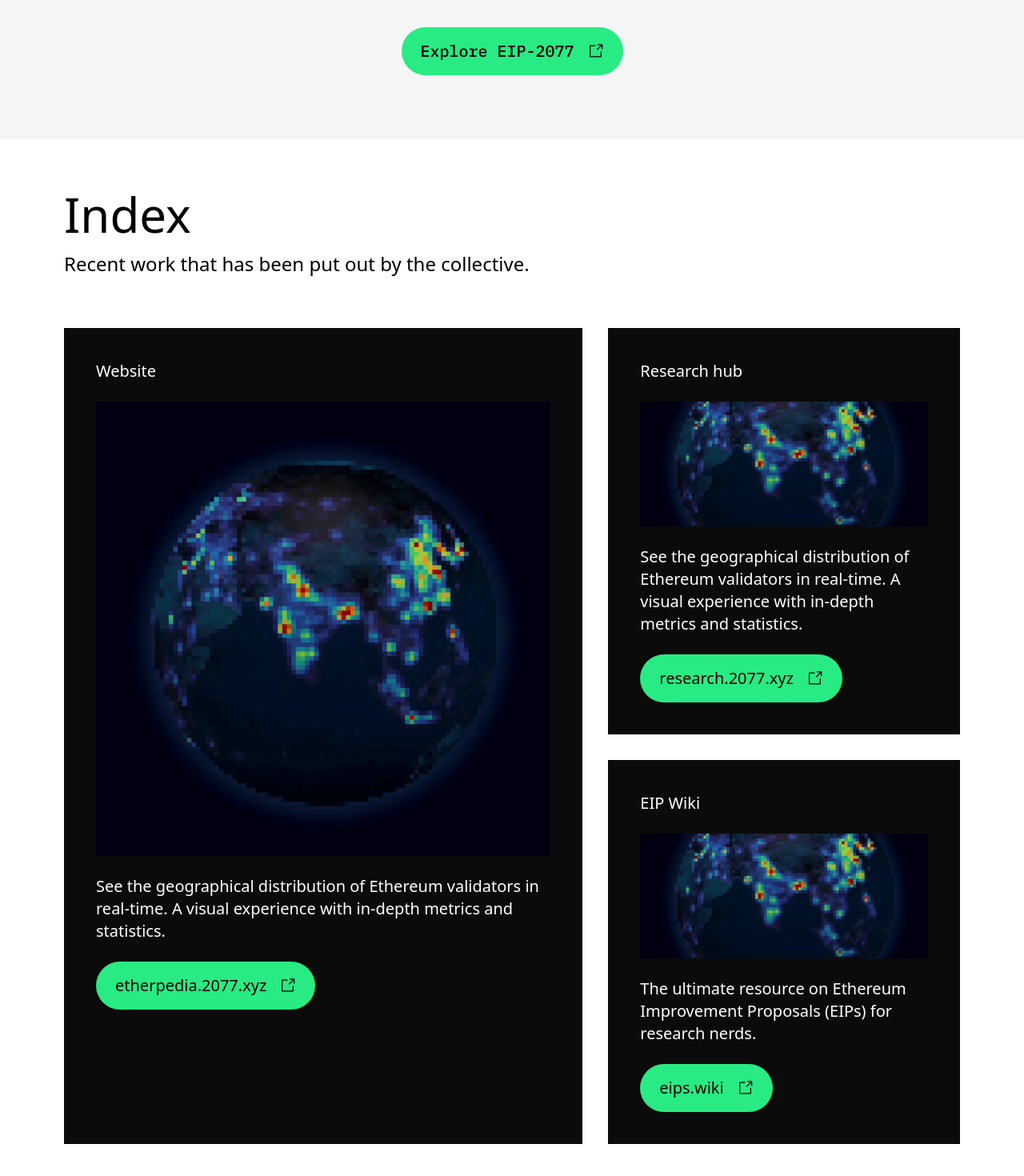
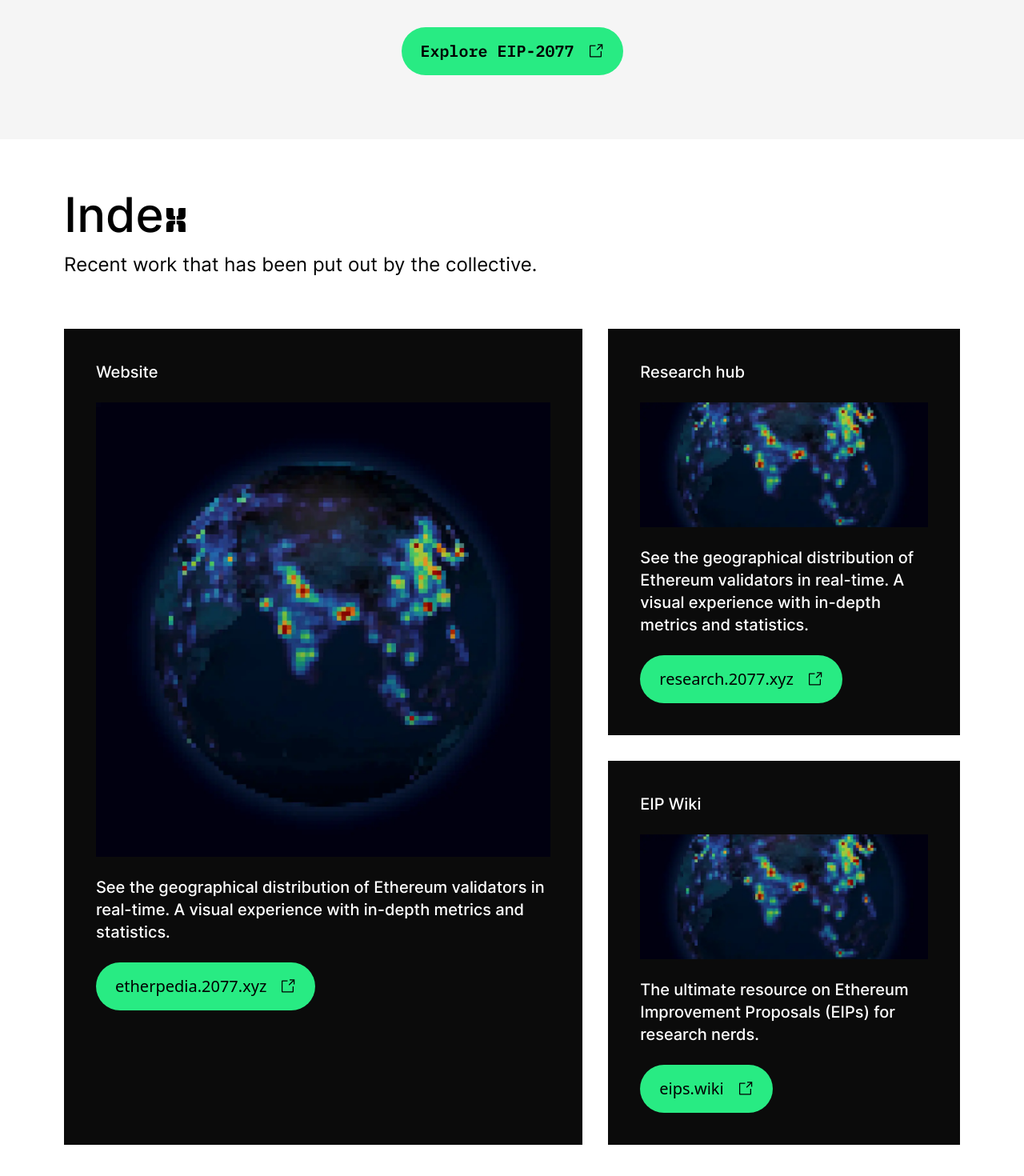
Before and after one commit to 2077-Collective/2077, a SvelteKit app: page / in a window 1280 px wide. Shown: the part 4898-6368 px from the top of the page at 80% size. Built offline with nearby package versions, Linux system fonts and the light colour scheme.

Commit message:
chore(fix): merge index to rm-contrib

```diff
--- a/src/app.css
+++ b/src/app.css
@@ -59,14 +59,6 @@
 }
 
 @font-face {
-  font-family: "IBM";
-  src: url("/fonts/IBMPlexMono-Medium.woff2") format("woff2");
-  font-weight: 600;
-  font-style: normal;
-  font-display: swap;
-}
-
-@font-face {
   font-family: "Keania One";
   src: url("/fonts/KeaniaOne-Regular.woff2") format("woff2");
   font-weight: normal;
--- a/src/routes/+page.svelte
+++ b/src/routes/+page.svelte
@@ -195,17 +195,17 @@
 
 <section class="flex flex-col gap-y-16 px-6 lg:px-20 py-16">
     <div class="flex flex-col gap-y-4">
-        <h2 class="text-6xl font-interMedium">
+        <h2 class="text-6xl font-inter font-medium">
             Inde<span class="font-keania">x</span>
         </h2>
-        <p class="font-interRegular text-2xl">
+        <p class="font-inter text-2xl">
             Recent work that has been put out by the collective.
         </p>
     </div>
 
     <div class="flex flex-col gap-y-8 lg:flex-row lg:gap-x-8 lg:justify-center">
         <div class="bg-black p-10 flex flex-col gap-y-6 flex-grow">
-            <p class="text-white text-xl font-interMedium">Website</p>
+            <p class="text-white text-xl font-inter font-medium">Website</p>
             <img
                 src="/globe.webp"
                 alt="globe"
@@ -213,7 +213,7 @@
                 width="840"
                 height="840"
             />
-            <p class="text-white text-xl font-interMedium max-w-screen-3xl">
+            <p class="text-white text-xl font-inter font-medium max-w-screen-3xl">
                 See the geographical distribution of Ethereum validators in
                 real-time. A visual experience with in-depth metrics and
                 statistics.
@@ -231,7 +231,7 @@
 
         <div class="flex flex-col gap-y-8 flex-grow">
             <div class="bg-black p-10 flex flex-col gap-y-6 flex-grow">
-                <p class="text-white text-xl font-interMedium">Research hub</p>
+                <p class="text-white text-xl font-inter font-medium">Research hub</p>
                 <img
                     src="/globe1.webp"
                     alt="globe"
@@ -240,7 +240,7 @@
                     height="248"
                 />
                 <div>
-                    <p class="text-white text-xl font-interMedium max-w-96">
+                    <p class="text-white text-xl font-inter font-medium max-w-96">
                         See the geographical distribution of Ethereum validators
                         in real-time. A visual experience with in-depth metrics
                         and statistics.
@@ -257,7 +257,7 @@
                 </div>
             </div>
             <div class="bg-black p-10 flex flex-col gap-y-6 flex-grow">
-                <p class="text-white text-xl font-interMedium">EIP Wiki</p>
+                <p class="text-white text-xl font-inter font-medium">EIP Wiki</p>
                 <img
                     src="/globe1.webp"
                     alt="globe"
@@ -265,7 +265,7 @@
                     width="570"
                     height="248"
                 />
-                <p class="text-white text-xl font-interMedium max-w-96">
+                <p class="text-white text-xl font-inter font-medium max-w-96">
                     The ultimate resource on Ethereum Improvement Proposals
                     (EIPs) for research nerds.
                 </p>
--- a/tailwind.config.js
+++ b/tailwind.config.js
@@ -23,6 +23,7 @@
       fontFamily: {
         inter: ["Inter", "sans-serif"],
         ibm: ["IBM", "monospace"],
+        keania: ["Keania One"],
       },
       maxWidth: {
         "screen-2xl": "600px",
```
